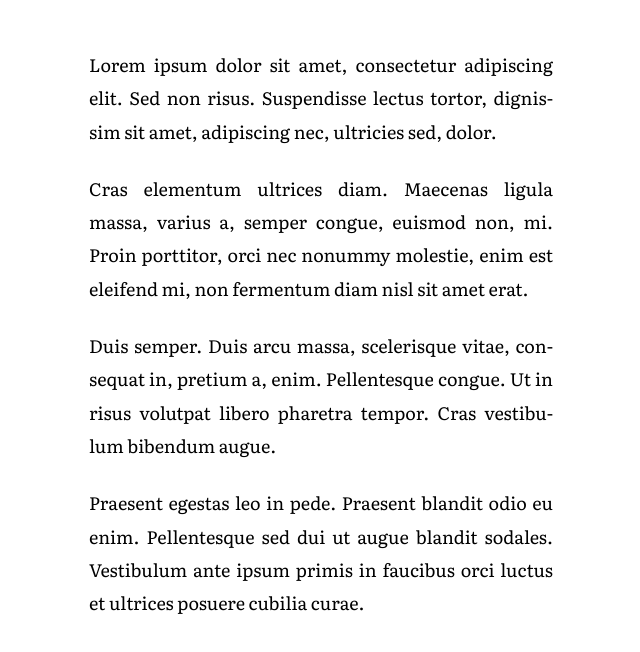
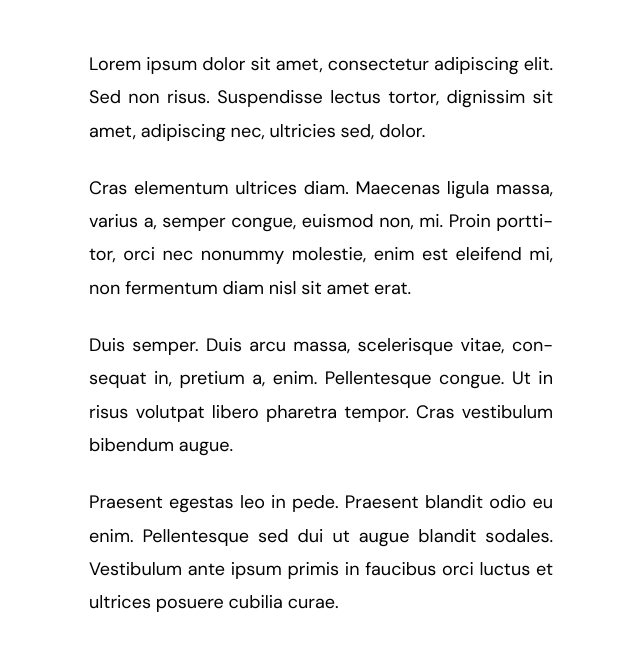
Before and after one commit to andreianmatos/anavitoriaversos, a plain HTML site: page sobre.html in a window 1280 px wide. Shown: the whole page, without its empty margins (319-959 px from the left). Drawn offline with Linux system fonts and the light colour scheme.

Commit message:
font update

```diff
--- a/sobre.html
+++ b/sobre.html
@@ -7,7 +7,7 @@
   <meta http-equiv="Pragma" content="no-cache">
   <meta http-equiv="Expires" content="0">
   <title>Sobre</title>
-  <link rel="stylesheet" href="style.css?v=8">
+  <link rel="stylesheet" href="style.css?v=9">
 </head>
 <body>
   <main class="page sobre">
--- a/style.css
+++ b/style.css
@@ -1,4 +1,4 @@
-@import url("https://fonts.googleapis.com/css2?family=Literata:ital,opsz,wght@0,7..72,400;0,7..72,500;1,7..72,400&display=swap");
+@import url("https://fonts.googleapis.com/css2?family=DM+Sans:ital,opsz,wght@0,9..40,400;0,9..40,500;1,9..40,400&display=swap");
 
 * {
   margin: 0;
@@ -32,7 +32,7 @@ body {
   min-height: 100dvh;
   background: #fff;
   color: #000;
-  font-family: "Literata", "Georgia", serif;
+  font-family: "DM Sans", system-ui, sans-serif;
   font-size: 1.125rem;
   line-height: 1.5;
   -webkit-font-smoothing: antialiased;
```
Also changed, not shown: arquivo.html (+1 -1 lines), index.html (+1 -1 lines).
